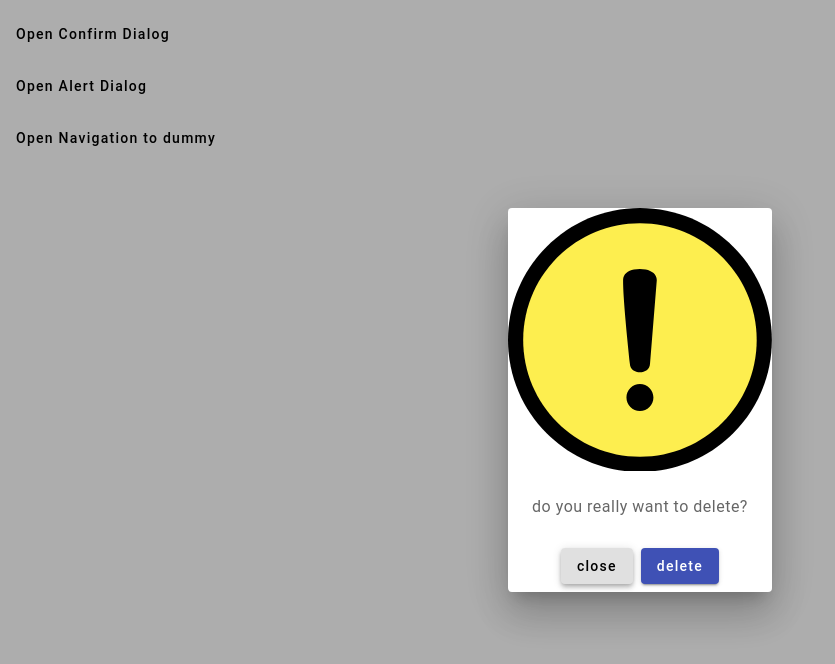
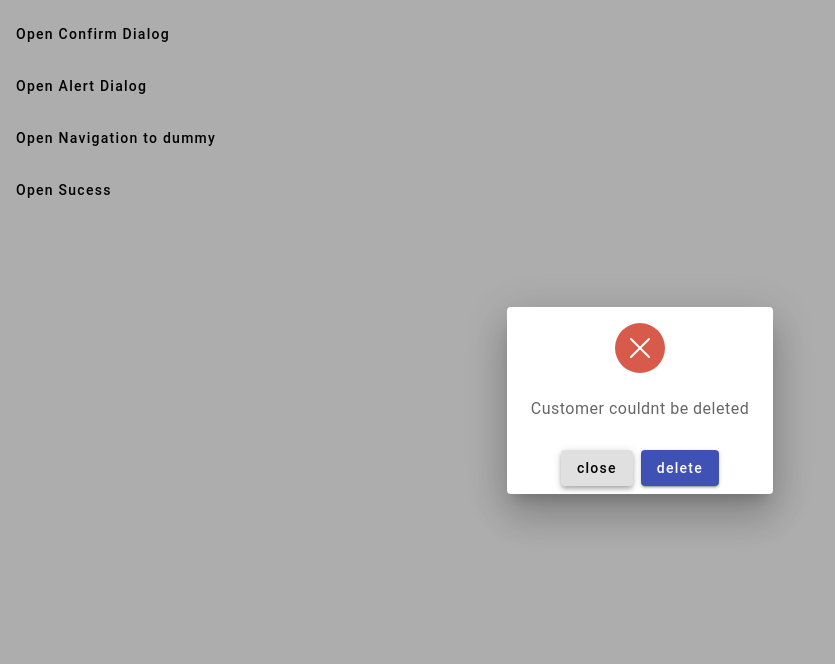
Before and after one commit to mithun30052001/custom-mat-dialog, an Angular app: page / in a window 1280 px wide. Both pictures are taken after a click on the button "Open Confirm Dialog". Shown: the top 664 px of the page, without its empty margins (0-835 px from the left). Built offline with nearby package versions, Linux system fonts and the light colour scheme.

Commit message:
Scss for icon container

```diff
--- a/src/app/app.component.html
+++ b/src/app/app.component.html
@@ -8,5 +8,8 @@
    <p>
     <button mat-button (click)="openNavDialog()">Open Navigation to dummy</button>
   </p>
+   <p>
+    <button mat-button (click)="openSuccessDialog()">Open Sucess</button>
+  </p>
   <router-outlet></router-outlet>
 </div>
--- a/src/app/app.component.ts
+++ b/src/app/app.component.ts
@@ -11,8 +11,8 @@ export class AppComponent {
 
     openDialog(){
       this.dialogService.openMessageDialog({
-        message: 'do you really want to delete?',
-        type: 'warning',
+        message: 'Customer couldnt be deleted',
+        type: 'error',
         rightButton: {
           type: 'confirm',
           label: 'delete',
@@ -28,7 +28,7 @@ export class AppComponent {
 
     openNavDialog(){
       this.dialogService.openMessageDialog({
-        message: 'do you really want to delete?',
+        message: 'do you really want to redirect?',
         type: 'warning',
           rightButton: {
             type: 'navigate',
@@ -47,7 +47,19 @@ export class AppComponent {
     openInfoDialog() {
       this.dialogService.openMessageDialog({
         message: 'Information Message',
-        type: 'warning',
+        type: 'info',
+        leftButton: {
+          type: 'close',
+          label: 'Close',
+          style: 'primary'
+        },
+      });
+    }
+
+    openSuccessDialog() {
+      this.dialogService.openMessageDialog({
+        message: 'Success Message',
+        type: 'success',
         leftButton: {
           type: 'close',
           label: 'Close',
--- a/src/app/icons/icons.ts
+++ b/src/app/icons/icons.ts
@@ -16,5 +16,19 @@ export const ICONS:any = {
         </style><g><g><defs><rect height="512" id="SVGID_1_" width="512" x="50" y="140"/></defs><clipPath id="SVGID_2_">
         <use style="overflow:visible;" xlink:href="#SVGID_1_"/></clipPath><path class="st0" d="M306,629.5c128.8,0,233.5-104.7,233.5-233.5S434.8,162.5,306,162.5S72.5,267.2,72.5,396
         S177.2,629.5,306,629.5L306,629.5z"/></g><polygon class="st1" points="421.4,271 241.9,450.5 174.9,383.5 122,436.4 241.9,556.2 257.3,540.8 257.4,540.8 474.3,323.9    421.4,271  "/>
-        </g></svg>`
+        </g></svg>`,
+    error:
+        `<svg version="1.1" id="Capa_1" xmlns="http://www.w3.org/2000/svg" xmlns:xlink="http://www.w3.org/1999/xlink" x="0px" y="0px"
+        viewBox="0 0 50 50" style="enable-background:new 0 0 50 50;" xml:space="preserve">
+        <circle style="fill:#D75A4A;" cx="25" cy="25" r="25"/>
+        <polyline style="fill:none;stroke:#FFFFFF;stroke-width:2;stroke-linecap:round;stroke-miterlimit:10;" points="16,34 25,25 34,16"/>
+        <polyline style="fill:none;stroke:#FFFFFF;stroke-width:2;stroke-linecap:round;stroke-miterlimit:10;" points="16,16 25,25 34,34"/></svg>`,
+    info:
+        `<svg width="50px" height="50px" viewBox="0 0 48 48" fill="none" xmlns="http://www.w3.org/2000/svg">
+        <rect width="48" height="48" fill="white" fill-opacity="0.01"/>
+        <path d="M24 44C29.5228 44 34.5228 41.7614 38.1421 38.1421C41.7614 34.5228 44 29.5228 44 24C44 18.4772 41.7614 13.4772 38.1421 9.85786C34.5228 6.23858 29.5228 4 24 4C18.4772 4 13.4772 6.23858 9.85786 9.85786C6.23858 13.4772 4 18.4772 4 24C4 29.5228 6.23858 34.5228 9.85786 38.1421C13.4772 41.7614 18.4772 44 24 44Z" fill="#2F88FF" stroke="#000000" stroke-width="4" stroke-linejoin="round"/>
+        <path fill-rule="evenodd" clip-rule="evenodd" d="M24 11C25.3807 11 26.5 12.1193 26.5 13.5C26.5 14.8807 25.3807 16 24 16C22.6193 16 21.5 14.8807 21.5 13.5C21.5 12.1193 22.6193 11 24 11Z" fill="white"/>
+        <path d="M24.5 34V20H23.5H22.5" stroke="white" stroke-width="4" stroke-linecap="round" stroke-linejoin="round"/>
+        <path d="M21 34H28" stroke="white" stroke-width="4" stroke-linecap="round" stroke-linejoin="round"/>
+        </svg>`
 }
--- a/src/app/mat-dialog/mat-dialog.component.html
+++ b/src/app/mat-dialog/mat-dialog.component.html
@@ -1,5 +1,8 @@
-<div style="text-align: center;">
-    <div class="icon-style" *ngIf="icon && icon.length > 0" [innerHTML]="icons"></div>
+<div class="mat-dialog-container">
+    <div class="icon-container">
+        <div class="icon-style" *ngIf="icon && icon.length > 0" [innerHTML]="icons">
+        </div>
+    </div>
     <mat-dialog-content>
         <p>
             {{ message }}
--- a/src/app/mat-dialog/mat-dialog.component.scss
+++ b/src/app/mat-dialog/mat-dialog.component.scss
@@ -0,0 +1,11 @@
+.mat-dialog-container {
+  .icon-container {
+    margin-top: 16px;
+    justify-content: center;
+    display: flex;
+  }
+
+  .icon-style {
+    width: 50px;
+  }
+}
```
Lines whose indentation alone changed are shown as unchanged.
